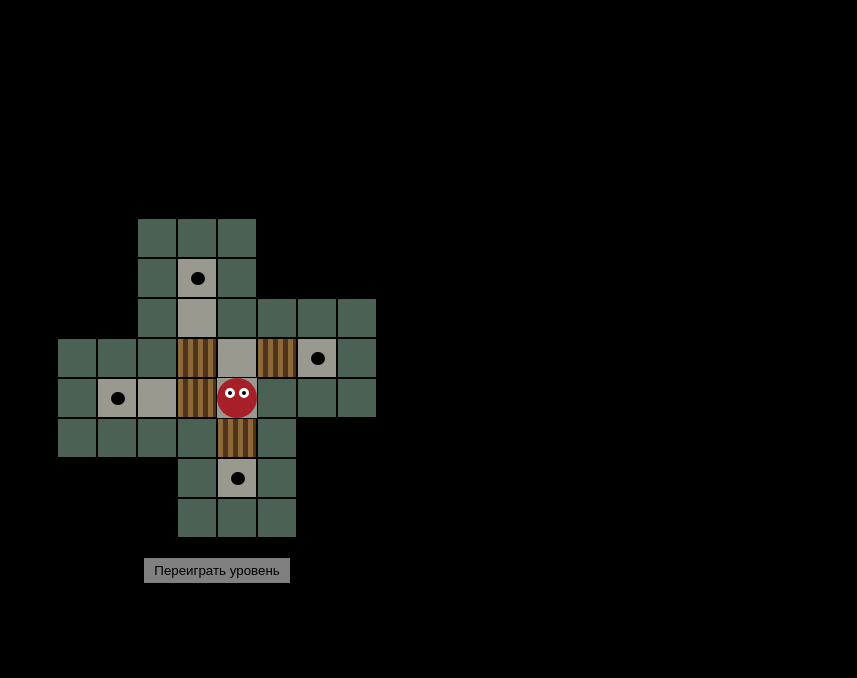
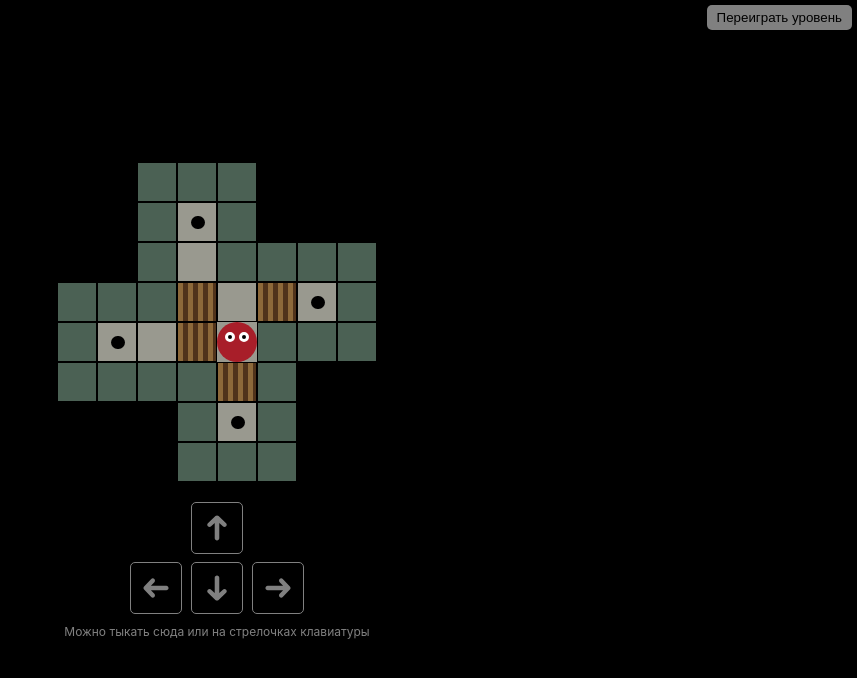
Before and after one commit to sergdevguy/react-boxmen-game, a React (Create React App) app: page / in a window 1280 px wide. Shown: the top 678 px of the page, without its empty margins (423-1280 px from the left). Built offline with nearby package versions, Linux system fonts and the light colour scheme.

Commit message:
Design changes

```diff
--- a/src/App.js
+++ b/src/App.js
@@ -1,7 +1,6 @@
 import React, { useState, useEffect } from 'react';
 import s from './App.module.scss';
 import ArrowIcon from './components/Icons/Arrow';
-import Arrow from './components/Icons/Arrow';
 
 import Levels from './components/Levels/Levels';
 
@@ -44,7 +43,7 @@ function App() {
       e.code === 'ArrowRight') {
       moveHero(e.code);
     }
-    if (typeof(e) === 'string') {
+    if (typeof (e) === 'string') {
       moveHero(e);
     }
   }
@@ -99,10 +98,6 @@ function App() {
   const restartGame = () => {
     setCurrentLevel(0);
     setWinStatus(false);
-  }
-
-  const mobileButtons = (direction) => {
-
   }
 
   // sorry for this function
@@ -173,6 +168,7 @@ function App() {
         <div onClick={() => checkKey('ArrowLeft')} className={s["game__mobile-button"] + ' ' + s["_left"]}>{ArrowIcon}</div>
         <div onClick={() => checkKey('ArrowRight')} className={s["game__mobile-button"] + ' ' + s["_right"]}>{ArrowIcon}</div>
       </div>
+      <div style={{ fontSize: '12px', marginTop: '10px', color: 'gray' }}>Можно тыкать сюда или на стрелочках клавиатуры</div>
       {winStatus &&
         <div className={s["game__win"]}>
           <div className={s["game__win-wrapper"]}></div>
--- a/src/App.module.scss
+++ b/src/App.module.scss
@@ -141,12 +141,15 @@ $color-box-2: #50331b;
     }
 
     &__restart {
-        margin-top: 20px;
+        position: absolute;
+        top: 5px;
+        right: 5px;
         border: none;
         outline: none;
         padding: 5px 10px;
         cursor: pointer;
         background: gray;
+        border-radius: 5px;
     }
 
     &__win {
@@ -154,6 +157,7 @@ $color-box-2: #50331b;
         width: 400px;
         max-width: calc(100% - 40px);
         animation: show 0.5s linear;
+        z-index: 5;
 
         &-wrapper {
             position: fixed;
@@ -193,10 +197,6 @@ $color-box-2: #50331b;
         }
     }
 
-    &__mobile {
-        display: none;
-    }
-    @media (max-width: 800px) {
     &__mobile {
         position: relative;
         display: flex;
@@ -245,4 +245,3 @@ $color-box-2: #50331b;
         }
     }
 }
-}
```
Lines whose indentation alone changed are shown as unchanged.
